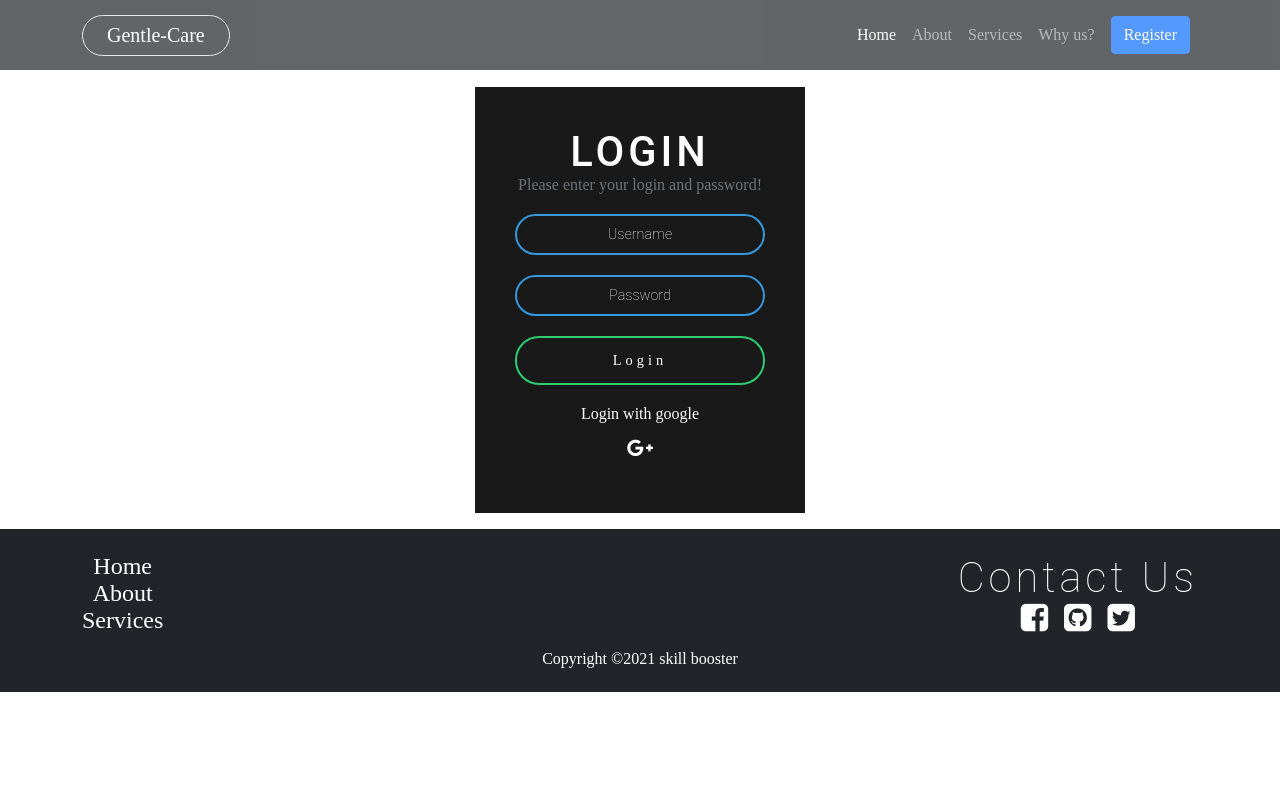
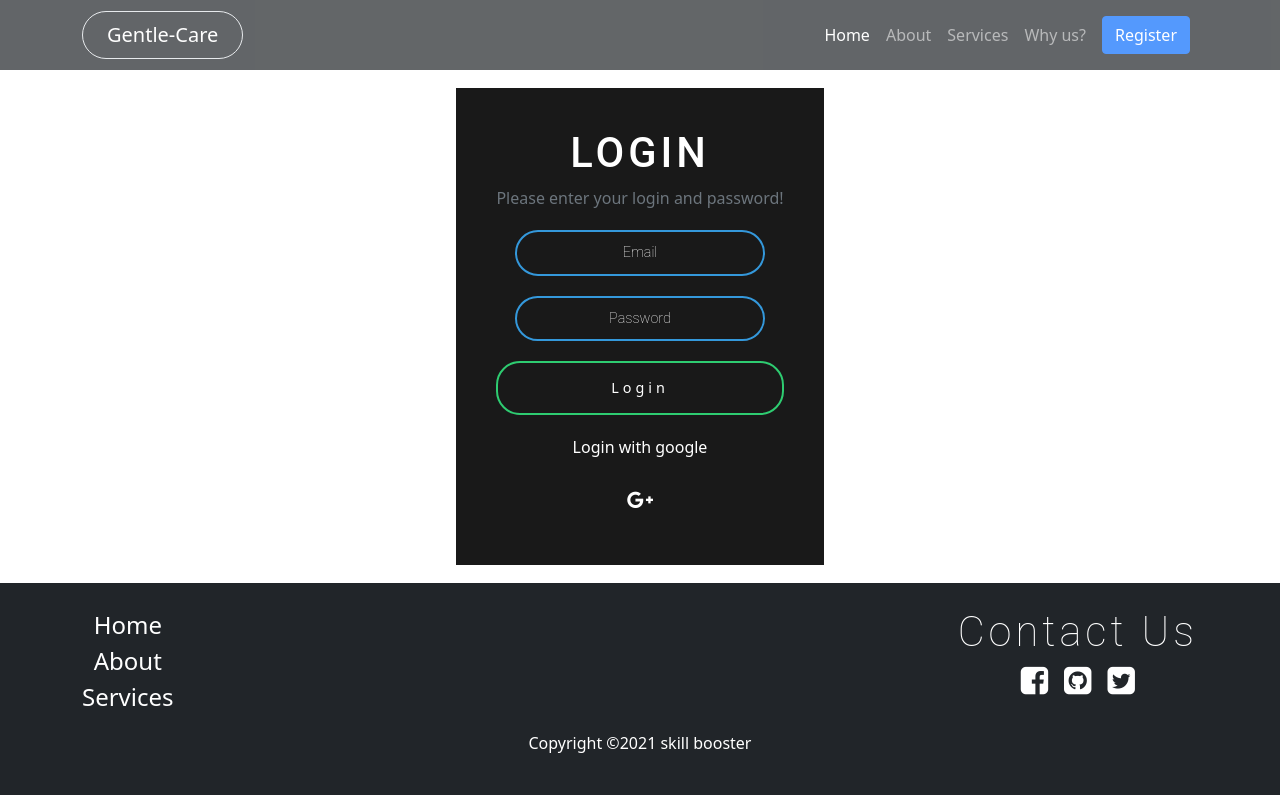
Before and after one commit to Zahin52/Gentle-care-healt-care, a React (Create React App) app: page /login in a window 1280 px wide. Built offline with nearby package versions, Linux system fonts and the light colour scheme; no server answers.

Commit message:
firebase setup

```diff
--- a/src/components/Header/Header.js
+++ b/src/components/Header/Header.js
@@ -1,8 +1,11 @@
 import React from 'react'
 import { NavLink } from 'react-router-dom'
 import { NavHashLink } from 'react-router-hash-link'
+import useAuth from '../../context/useAuth'
 
 export default function Header() {
+//    const { user, logout } = useAuth()
+    console.log(useAuth());
    return (
       <nav
          className="navbar sticky-top navbar-expand-lg navbar-dark bg-dark "
@@ -44,9 +47,15 @@ export default function Header() {
                   <NavLink className="nav-link " to="/whyus">
                      Why us?
                   </NavLink>
-                  <NavLink className="nav-link " to="/signup">
-                     <button className="btn btn-primary">Register</button>
-                  </NavLink>
+                  {1 ? (
+                     <NavLink className="nav-link " to="/signup">
+                        <button className="btn btn-primary">Register</button>
+                     </NavLink>
+                  ) : (
+                     <NavLink className="nav-link " to="/signup">
+                        <button className="btn btn-primary">Logout</button>
+                     </NavLink>
+                  )}
                </div>
             </div>
          </div>
--- a/src/components/login/Login.js
+++ b/src/components/login/Login.js
@@ -1,25 +1,46 @@
 import React from 'react'
-import "./login.css"
-import { NavLink } from 'react-router-dom';
+import './login.css'
+import { NavLink } from 'react-router-dom'
+import { useState } from 'react'
 export default function Login() {
+   const [email, setEmail] = useState('')
+    const [pass, setPass] = useState('')
+     const handleLogin = (e) => {
+        e.preventDefault()
+        console.log({ email, pass })
+     }
    return (
       <div className=" mx-auto">
          <div className="d-flex justify-content-center">
-            <div className=" d-flex justify-content-center">
-               <div className="card ">
-                  <form onsubmit="event.preventDefault()" className="box ">
+            <div className=" d-flex justify-content-center ">
+               <div className="card w-100">
+                  <form className="box w-100">
                      <h1>Login</h1>
                      <p className="text-muted">
-                        {' '}
                         Please enter your login and password!
-                     </p>{' '}
-                     <input type="text" name="" placeholder="Username" />{' '}
-                     <input type="password" name="" placeholder="Password" />{' '}
-                     <input type="submit" name="" value="Login" href="#" />
-                           <div className="col-md-12">
-                               <p className="text-white">Login with google </p>
+                     </p>
+                     <input
+                        type="email"
+                        placeholder="Email"
+                        required
+                        onChange={(event) => setEmail(event.target.value)}
+                     />
+                     <input
+                        type="password"
+                        placeholder="Password"
+                        required
+                        onChange={(event) => setPass(event.target.value)}
+                     />
+                     <input
+                        type="submit"
+                        onClick={(e) => handleLogin(e)}
+                        name=""
+                        value="Login"
+                        href="#"
+                     />
+                     <div className="col-md-12">
+                        <p className="text-white">Login with google </p>
                         <ul className="social-network social-circle">
-
                            <li>
                               <NavLink
                                  to="/"
--- a/src/components/login/login.css
+++ b/src/components/login/login.css
@@ -18,7 +18,7 @@
     margin-top: 5%;
 }
 
-.box input[type="text"],
+.box input[type="email"],
 .box input[type="password"] {
     border: 0;
     background: none;
@@ -40,7 +40,7 @@
     font-weight: 500
 }
 
-.box input[type="text"]:focus,
+.box input[type="email"]:focus,
 .box input[type="password"]:focus {
     width: 300px;
     border-color: #2ecc71
--- a/src/components/register/Register.js
+++ b/src/components/register/Register.js
@@ -5,18 +5,18 @@ import { NavLink } from 'react-router-dom'
 export default function Register() {
    const [name, setName] = useState('')
    const [email, setEmail] = useState('')
-    const [pass, setPass] = useState('')
-    const handleSubmit = (e) => {
-        e.preventDefault()
-        console.log({name,email,pass});
-    }
+   const [pass, setPass] = useState('')
+   const handleSubmit = (e) => {
+      e.preventDefault()
+      console.log({ name, email, pass })
+   }
    return (
       <div className="form-wrapper">
          <div className="main-w3layouts wrapper">
             <h1> SignUp Form</h1>
             <div className="main-agileinfo">
                <div className="agileits-top">
-                  <form action="#" method="post">
+                  <form>
                      <input
                         className="text w-100"
                         type="text"
@@ -44,10 +44,18 @@ export default function Register() {
 
                      <input
                         type="submit"
-                        onClick={handleSubmit}
+                        onClick={(e) => handleSubmit(e)}
                         value="SIGNUP"
                      />
                   </form>
+                  <p className="text-white">Login with google </p>
+                  <ul className="social-network social-circle d-flex justify-content-center">
+                     <li>
+                        <NavLink to="/" className="icoGoogle" title="Google +">
+                           <i className="fa fa-google-plus"></i>
+                        </NavLink>
+                     </li>
+                  </ul>
                   <p>
                      Don't have an Account?{' '}
                      <NavLink to="/login"> Login Now!</NavLink>
--- a/src/components/register/register.css
+++ b/src/components/register/register.css
@@ -1,18 +1,4 @@
-/*--
-Author: Colorlib
-Author URL: https://colorlib.com
-License: Creative Commons Attribution 3.0 Unported
-License URL: http://creativecommons.org/licenses/by/3.0/
---*/
-/*-- reset --*/
-html, body, div, span, applet, object, iframe, h1, h2, h3, h4, h5, h6, p, blockquote, pre, a, abbr, acronym, address, big, cite, code, del, dfn, em, img, ins, kbd, q, s, samp, small, strike, strong, sub, sup, tt, var, b, u, i, dl, dt, dd, ol, nav ul, nav li, fieldset, form, label, legend, table, caption, tbody, tfoot, thead, tr, th, td, article, aside, canvas, details, embed, figure, figcaption, footer, header, hgroup, menu, nav, output, ruby, section, summary, time, mark, audio, video {
-  margin: 0;
-  padding: 0;
-  border: 0;
-  font-size: 100%;
-  font: inherit;
-  vertical-align: baseline;
-}
+
 
 article, aside, details, figcaption, figure, footer, header, hgroup, menu, nav, section {
   display: block;
--- a/src/components/services/services.js
+++ b/src/components/services/services.js
@@ -18,7 +18,7 @@ export default function Services() {
       <div className="container">
          <div>
             <h1 className="fw-bold text-capitalize mt-5 mb-4 text-center text-white opacity-75 bg-secondary px-4 py-2 rounded-pill border">
-               All details
+               details
             </h1>
          </div>
          <div className=" " style={{ 'min-height': '100vh' }}>
--- /dev/null
+++ b/src/context/authProvider.js
@@ -0,0 +1,12 @@
+import React, { createContext } from 'react'
+import useFirebase from '../hooks/useFirebase'
+
+export const AuthContext = createContext()
+
+export default function authProvider({children}) {
+   // eslint-disable-next-line react-hooks/rules-of-hooks
+   const allContext = useFirebase()
+    return <AuthContext.Provider value={allContext}>
+       {children}
+   </AuthContext.Provider>
+}
--- /dev/null
+++ b/src/context/useAuth.js
@@ -0,0 +1,7 @@
+import { useContext } from "react"
+import { AuthContext } from './authProvider';
+
+const useAuth = () => {
+    return  useContext(AuthContext)
+}
+export default useAuth;
--- /dev/null
+++ b/src/firebase/firebase.config.js
@@ -0,0 +1,11 @@
+
+const firebaseConfig = {
+   apiKey: process.env.REACT_APP_FIREBASE_API_KEY,
+   authDomain: process.env.REACT_APP_FIREBASE_AUTH_DOMAIN,
+   projectId: process.env.REACT_APP_FIREBASE_PROJECT_ID,
+   storageBucket: process.env.REACT_APP_FIREBASE_STORAGE_BUCKET,
+   messagingSenderId: process.env.REACT_APP_FIREBASE_SENDER_ID,
+   appId: process.env.REACT_APP_FIREBASE_APP_ID,
+}
+export default firebaseConfig;
+// Initialize Firebase
--- a/src/firebase/firebase.init.js
+++ b/src/firebase/firebase.init.js
@@ -1,17 +1,6 @@
-// Import the functions you need from the SDKs you need
 import { initializeApp } from 'firebase/app'
-// TODO: Add SDKs for Firebase products that you want to use
-// https://firebase.google.com/docs/web/setup#available-libraries
-
-// Your web app's Firebase configuration
-const firebaseConfig = {
-   apiKey: process.env.REACT_APP_FIREBASE_API_KEY,
-   authDomain: process.env.REACT_APP_FIREBASE_AUTH_DOMAIN,
-   projectId: process.env.REACT_APP_FIREBASE_PROJECT_ID,
-   storageBucket: process.env.REACT_APP_FIREBASE_STORAGE_BUCKET,
-   messagingSenderId: process.env.REACT_APP_FIREBASE_SENDER_ID,
-   appId: process.env.REACT_APP_FIREBASE_APP_ID,
+import firebaseConfig from './firebase.config';
+const initializationAuthentication = ()=>{
+    initializeApp(firebaseConfig)
 }
-
-// Initialize Firebase
-initializeApp(firebaseConfig)
+export default initializationAuthentication
--- /dev/null
+++ b/src/hooks/useFirebase.js
@@ -0,0 +1,44 @@
+import {
+   getAuth,
+   signInWithPopup,
+   GoogleAuthProvider,
+   signOut,
+   onAuthStateChanged,
+} from 'firebase/auth'
+import { useState, useEffect } from 'react'
+import initializationAuthentication from '../firebase/firebase.init'
+
+initializationAuthentication()
+const useFirebase = () => {
+   const [user, setUser] = useState({})
+   const auth = getAuth()
+   const signInUsingGoogle = () => {
+      const GoogleProvider = new GoogleAuthProvider()
+      signInWithPopup(auth, GoogleProvider).then((result) => {
+         setUser(result.user)
+      })
+   }
+   useEffect(() => {
+      const unsubscribed = onAuthStateChanged(auth, (user) => {
+         if (user) {
+            setUser(user)
+         } else {
+            setUser({})
+         }
+      })
+      return () => unsubscribed
+   }, [])
+
+   const logout = () => {
+      signOut(auth).then((res) => {
+         setUser({})
+      })
+   }
+   return {
+      user,
+      signInUsingGoogle,
+      logout,
+   }
+}
+
+export default useFirebase
```
Also changed, not shown: src/App.js (+10 -8 lines).
